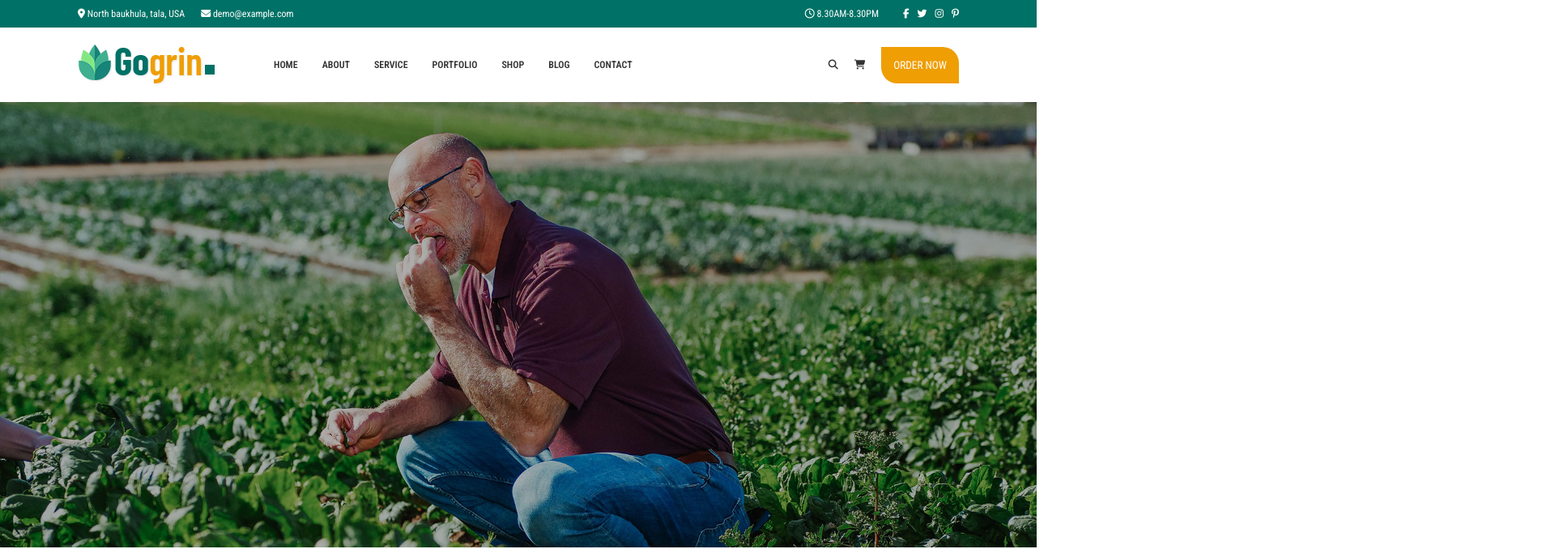
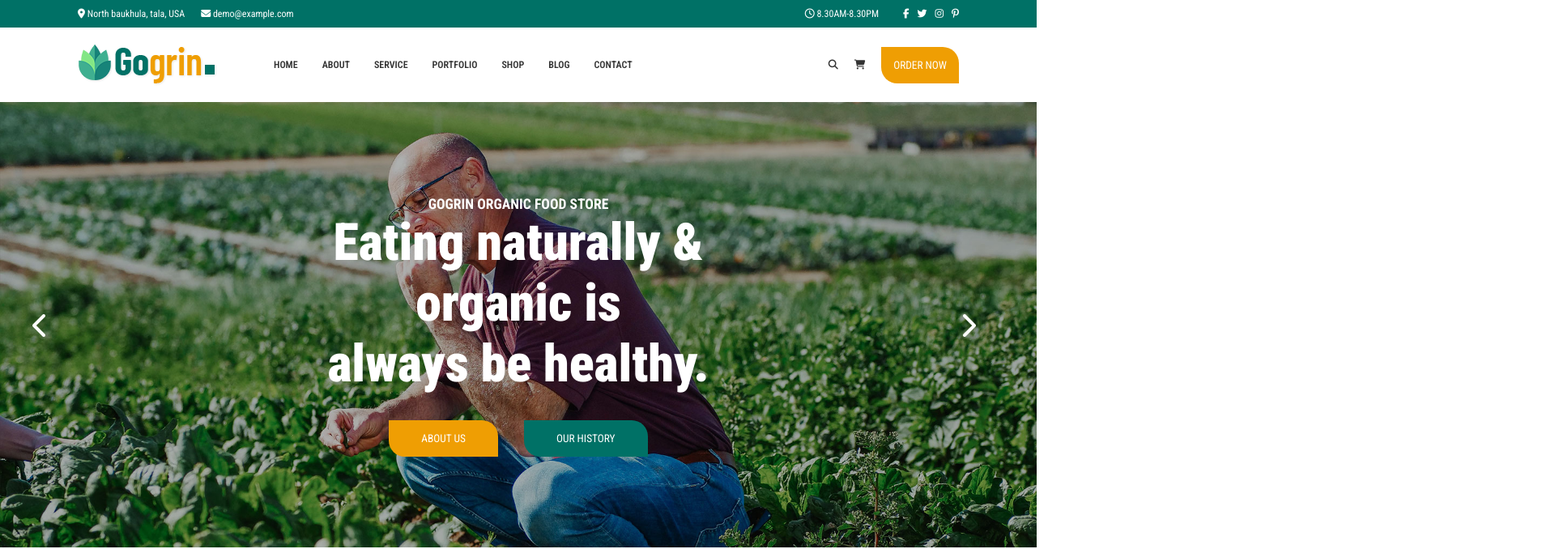
Before and after one commit to federicaarosio/proj-html-vuejs, a Vue app: page / in a window 1280 px wide. Shown: the top 678 px of the page at 81% size, 1920 px wide, since content can reach past the window. Built offline with nearby package versions, Linux system fonts and the light colour scheme.

Commit message:
jumbo section with slider completed

```diff
--- a/src/components/HeaderComponents/AppJumbo.vue
+++ b/src/components/HeaderComponents/AppJumbo.vue
@@ -1,11 +1,37 @@
 <template lang="">
     <section class="jumbo">
-        <img src="../../assets/img/H3-slider3.jpg">
 
         <SingleSliderimg v-for="(slide, index) in sliderImages"
         :index ="index"
         :visibleSlide="visibleSlide"
-        :src="`../../public/img/${slide.src}.jpg`"/>
+        :src="`../../img/${slide.src}.jpg`"/>
+
+        <button class="prev" @click="prevSlide">
+            <i class="fa-solid fa-chevron-left"></i>
+        </button>
+
+        <button class="next" @click="nextSlide">
+            <i class="fa-solid fa-chevron-right"></i>
+        </button>
+
+
+
+        <div class="title">
+            <p class="sub-title">
+                Gogrin organic food store
+            </p>
+            <p>
+                Eating naturally & organic is<br>
+                always be healthy.
+            </p>
+
+            <button class="about-us">
+                About Us
+            </button>
+            <button class="history">
+                Our History
+            </button>
+        </div>
 
     </section>
 </template>
@@ -35,6 +61,24 @@ export default {
             visibleSlide: 0,
         }
     },
+
+    methods: {
+        nextSlide() {
+            if (this.visibleSlide >= this.sliderImages.length - 1) {
+                this.visibleSlide = 0;
+            } else {
+                this.visibleSlide ++;
+            };
+        },
+
+        prevSlide() {
+            if (this.visibleSlide <= 0) {
+                this.visibleSlide = this.sliderImages.length - 1;
+            } else {
+                this.visibleSlide --;
+            };
+        }
+    }
 }
 </script>
 
@@ -43,12 +87,54 @@ export default {
 @use "../../styles/partials/variables" as *;
 section.jumbo {
     margin-bottom: $margin-bottom-large;
+    position: relative;
 
-    img {
-        width: 100%;
-        height: 550px;
-        object-fit: cover;
+    button.prev,
+    button.next {
+        position: absolute;
+        top: 50%;
+        transform: translate(-50%, -50%);
+        background-color: transparent;
+        font-size: 2rem;
     }
+
+
+    button.prev {
+        left: 50px;
+    }
+
+    button.next {
+        right: 35px;
+    }
+
+    div.title {
+        position: absolute;
+        top: 50%;
+        left: 50%;
+        transform: translate(-50%, -50%);
+        text-align: center;
+        font-size: 4rem;
+        font-weight: 900;
+
+        .sub-title {
+            font-size: $font-medium;
+            text-transform: uppercase;
+            font-weight: 700;
+        }
+
+        button.about-us {
+            text-transform: uppercase;
+            padding: 15px 40px;
+        }
+
+        button.history {
+            text-transform: uppercase;
+            background-color: $main-color;
+            margin-left: 2rem;
+            padding: 15px 40px;
+        }
+    }
+
 }
 
 </style>
--- a/src/components/HeaderComponents/SingleSliderimg.vue
+++ b/src/components/HeaderComponents/SingleSliderimg.vue
@@ -1,11 +1,10 @@
 <template lang="">
-    <div>
-        S L I D E R
-    </div>
     <div class="container" v-show="visibleSlide === index" >
         <img :src="src">
     </div>
 </template>
+
+
 <script>
 export default {
     name: "SingleSliderimg",
@@ -29,6 +28,16 @@ export default {
 
 }
 </script>
-<style lang="">
+
+
+<style lang="scss" scoped>
+@use "../../styles/partials/mixins" as *;
+@use "../../styles/partials/variables" as *;
+
+img {
+        width: 100%;
+        height: 550px;
+        object-fit: cover;
+    }
 
 </style>
```
